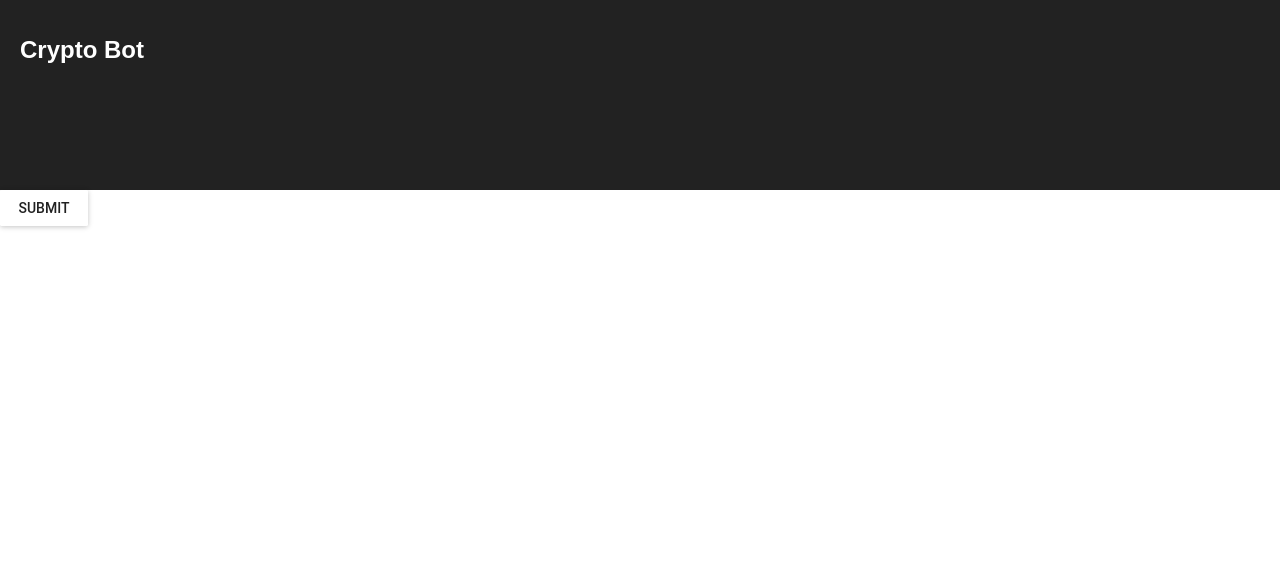
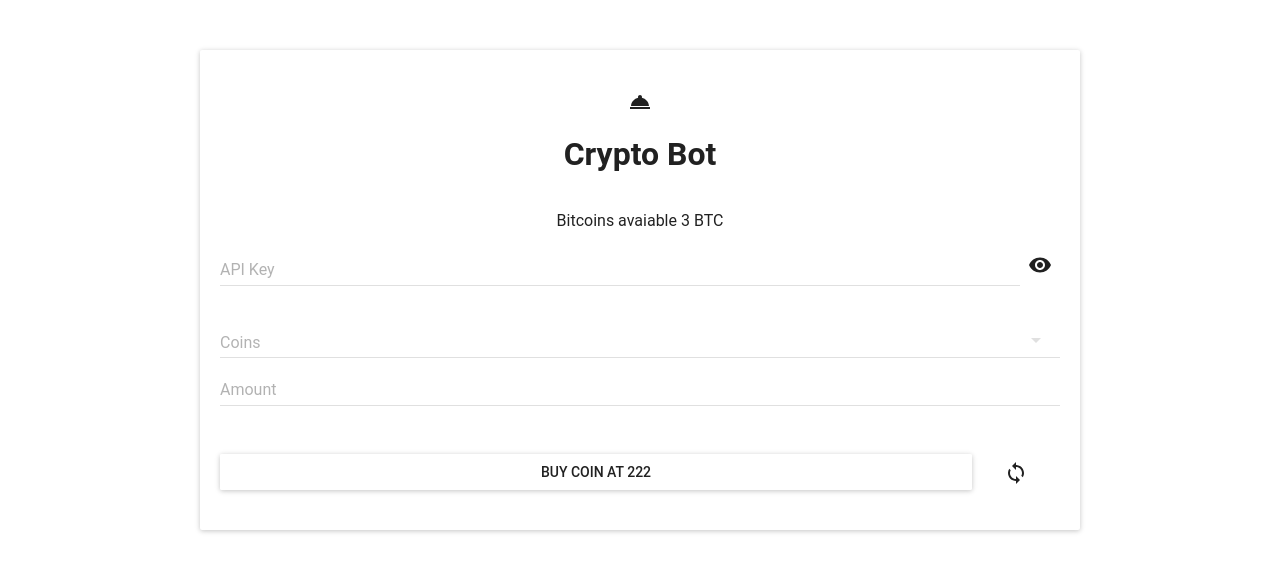
Before and after one commit to diegofss11/crypto-bot, a React (Create React App) app: page / in a window 1280 px wide. Shown: the top 572 px of the page. Built offline with nearby package versions, Linux system fonts and the light colour scheme.

Commit message:
Add basic input fields

```diff
--- a/src/App.css
+++ b/src/App.css
@@ -1,28 +1,16 @@
-.App {
-  text-align: center;
+.app-header {
+  height: 50px;
 }
 
-.App-logo {
-  animation: App-logo-spin infinite 20s linear;
-  height: 80px;
+.inline {
+  display: flex;
+  width: 100%;
 }
 
-.App-header {
-  background-color: #222;
-  height: 150px;
-  padding: 20px;
-  color: white;
+.action-buttons {
+  margin-top: 40px;
 }
 
-.App-title {
-  font-size: 1.5em;
+.app-title {
+  font-size: 15px;
 }
-
-.App-intro {
-  font-size: large;
-}
-
-@keyframes App-logo-spin {
-  from { transform: rotate(0deg); }
-  to { transform: rotate(360deg); }
-}
--- a/src/App.js
+++ b/src/App.js
@@ -1,17 +1,102 @@
 import React, { Component } from 'react';
-import Button from './components/Button';
+import RaisedButton from 'material-ui/RaisedButton';
+import TextField from 'material-ui/TextField';
+import SelectField from 'material-ui/SelectField';
+import MenuItem from 'material-ui/MenuItem';
+import RemoveRedEye from 'material-ui/svg-icons/image/remove-red-eye';
+import Notification from 'material-ui/svg-icons/notification/sync';
+import RoomService from 'material-ui/svg-icons/places/room-service';
 import MuiThemeProvider from 'material-ui/styles/MuiThemeProvider';
+import FlatButton from 'material-ui/FlatButton';
+import Paper from 'material-ui/Paper';
 import './App.css';
+
+const coins = [
+  {value: 1, text: 'BTO'},
+  {value: 2, text: 'BTC'},
+  {value: 3, text: 'ETH'}
+];
+
+const defaultInputFormStyle = {
+  width: '100%',
+};
+
+const previewStyle = {
+  flex: 1,
+  minWidth: 40,
+};
+
+const buttonStyle = {
+  textTransformation: 'uppercase',
+};
+
+const refreshStyle = {
+  flex: 1,
+}
+
+const wrapperStyle = {
+  display: 'flex',
+  flex: 1,
+  witdh: '100%',
+  flexDirection: 'column',
+  alignItems: 'center',
+  margin: '50px 200px',
+  padding: '40px 20px',
+}
+
+const bitcoinAmount = 3;
 
 class App extends Component {
   render() {
     return (
       <MuiThemeProvider>
-        <header className="App-header">
-          <h1 className="App-title">Crypto Bot</h1>
-        </header>
+        <Paper style={wrapperStyle} zDepth={1}>
+          <RoomService /><h1>Crypto Bot</h1>
 
-        <Button text="Submit" />
+          <p> Bitcoins avaiable {bitcoinAmount} BTC </p>
+
+          <div className="inline">
+            <TextField
+              hintText="API Key"
+              style={defaultInputFormStyle}
+            />
+            <FlatButton
+              icon={<RemoveRedEye />}
+              style={previewStyle}
+            />
+          </div>
+
+          <SelectField
+            floatingLabelText="Coins"
+            style={defaultInputFormStyle}
+            // value={this.state.value}
+            // onChange={this.handleChange}
+          >
+            { coins.map(coin =>
+                <MenuItem
+                  key={coin.value}
+                  value={coin.value}
+                  primaryText={coin.text}
+                />
+            )}
+          </SelectField>
+
+          <TextField
+            hintText="Amount"
+            style={defaultInputFormStyle}
+          />
+
+          <div className="inline action-buttons">
+            <RaisedButton
+              label="Buy coin at 222"
+              style={{ ...buttonStyle, ...defaultInputFormStyle }}
+            />
+            <FlatButton
+                icon={<Notification />}
+                style={refreshStyle}
+              />
+          </div>
+        </Paper>
       </MuiThemeProvider>
     );
   }
--- a/src/components/Button/index.js
+++ /dev/null
@@ -1,15 +0,0 @@
-import React from 'react';
-import PropTypes from 'prop-types';
-import RaisedButton from 'material-ui/RaisedButton';
-
-export const Button = ({text}) => (
-    <RaisedButton
-      label={text}
-    />
-);
-
-Button.propTypes = {
-  text: PropTypes.string.isRequired
-};
-
-export default Button;
```
